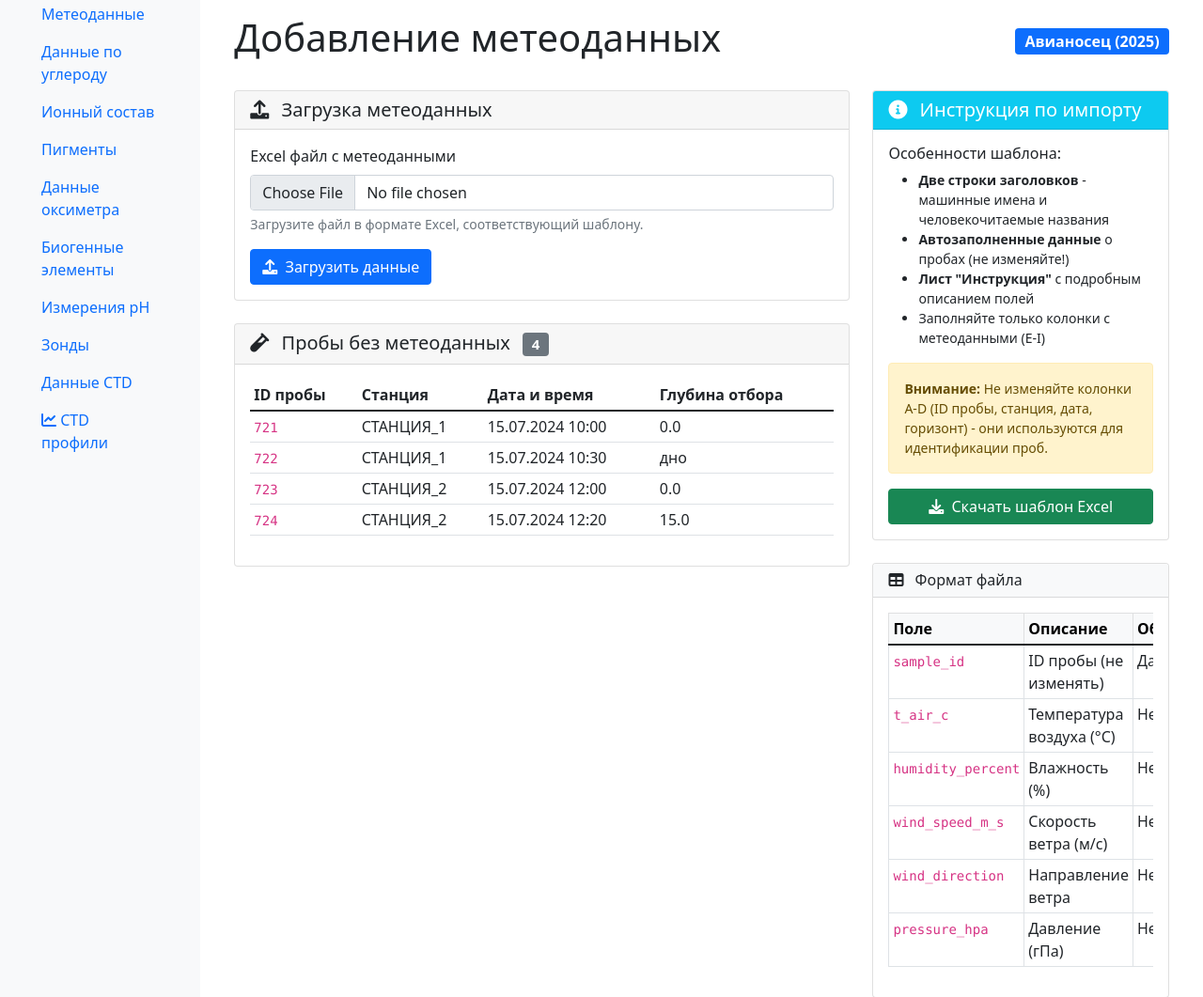
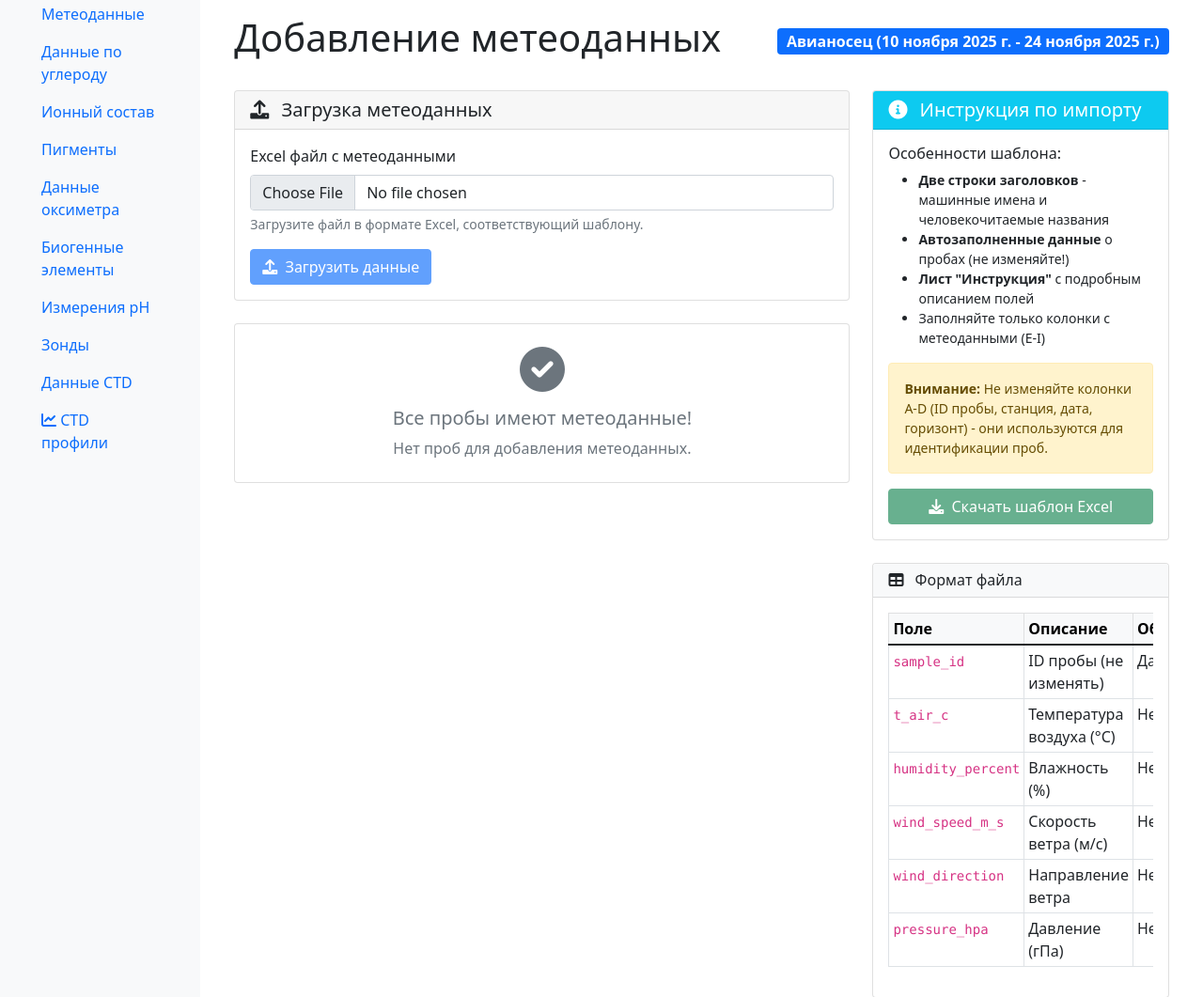
Before and after one commit to AISavikin/oceanography_project, a Django app: page /expeditions/8/add-meteo/excel/ in a window 1280 px wide. Shown: the part 120-1181 px from the top of the page at 94% size. Run offline with Django 4.2, Linux system fonts and the light colour scheme; data comes from the database, SQL or seed files in the repository; both versions use the stored data as it was after the commit.

Commit message:
сортировка станций в добавлении метеоданых

```diff
--- a/oceanography/templates/oceanography/meteo_excel_upload.html
+++ b/oceanography/templates/oceanography/meteo_excel_upload.html
@@ -8,7 +8,7 @@
 
     <div class="d-flex justify-content-between align-items-center mb-4">
         <h1>Добавление метеоданных</h1>
-        <span class="badge bg-primary fs-6">{{ expedition.platform }} ({{ expedition.start_date.year }})</span>
+        <span class="badge bg-primary fs-6">{{ expedition.platform }} ({{ expedition.start_date }} - {{ expedition.end_date }})</span>
     </div>
 
     <div class="row">
--- a/oceanography/views.py
+++ b/oceanography/views.py
@@ -653,10 +653,11 @@ class MeteoExcelUploadView(View):
 
         # Получаем пробы без метеоданных
         samples_without_meteo = Sample.objects.filter(
-            station__expedition=expedition
+            station__expedition=expedition,
+            sampling_depth='поверхность'
         ).exclude(
             meteo_data__isnull=False
-        ).select_related('station').order_by('station__station_name', 'datetime')
+        ).select_related('station').order_by('datetime')
 
         context = {
             'expedition': expedition,
@@ -689,10 +690,12 @@ class MeteoExcelUploadView(View):
         """Генерация шаблона Excel для массового добавления метеоданных"""
         # Получаем пробы без метеоданных
         samples = Sample.objects.filter(
-            station__expedition=expedition
+            station__expedition=expedition,
+            sampling_depth='поверхность'
+
         ).exclude(
             meteo_data__isnull=False
-        ).select_related('station').order_by('station__station_name', 'datetime')
+        ).select_related('station').order_by('datetime')
 
         # Создаем новую книгу Excel
         wb = openpyxl.Workbook()
@@ -770,7 +773,7 @@ class MeteoExcelUploadView(View):
                         max_length = len(str(cell.value))
                 except:
                     pass
-            adjusted_width = min((max_length + 2), 50)
+            adjusted_width = min((max_length + 5), 50)
             ws.column_dimensions[column_letter].width = adjusted_width
 
         # Автоподбор для листа инструкции
@@ -795,7 +798,7 @@ class MeteoExcelUploadView(View):
         filename = f"meteo_template_{expedition.platform}_{expedition.start_date.year}.xlsx"
         response = HttpResponse(
             buffer.getvalue(),
-            content_type='application/vnd.openxmlformats-officedocument.spreadsheetml.sheet'
+            content_type='application/vnd.openxmlformats-officedocument.spreadsheetml.sheet',
         )
         response['Content-Disposition'] = f'attachment; filename="{filename}"'
 
```
Also changed, not shown: db.sqlite3.
